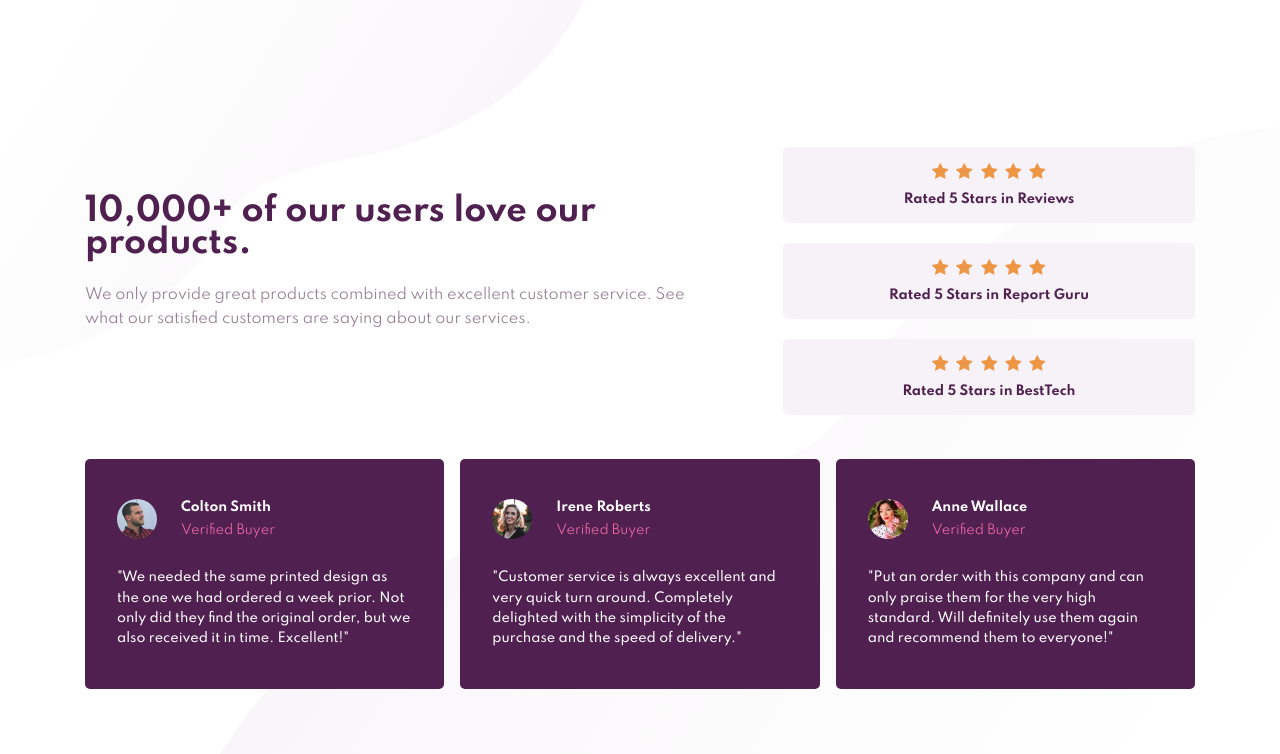
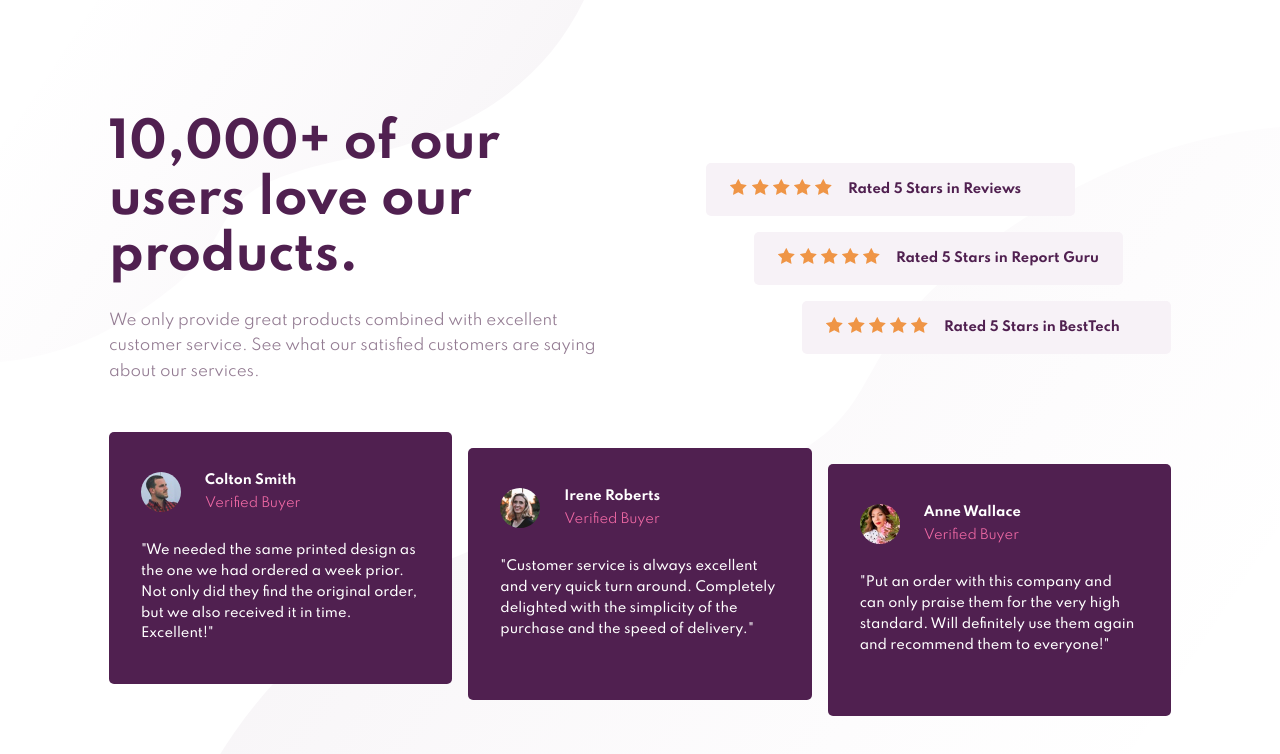
Before and after one commit to sheronimo/frontendmentor-socialproof, a plain HTML site: page index.html in a window 1280 px wide. Drawn offline with Linux system fonts and the light colour scheme.

Commit message:
tweak large screen look

```diff
--- a/index.html
+++ b/index.html
@@ -28,11 +28,8 @@
 	</head>
 	<body>
 		<main class="container">
-			<section class="proof">
 			<div class="marketing">
-					<h1 class="marketing-title">
-						10,000+ of our users love our products.
-					</h1>
+				<h1 class="marketing-title">10,000+ of our users love our products.</h1>
 				<p class="marketing-desc">
 					We only provide great products combined with excellent customer
 					service. See what our satisfied customers are saying about our
@@ -43,38 +40,37 @@
 			<ul class="ratings">
 				<li class="rating">
 					<div class="rating-stars">
-							<img src="./images/icon-star.svg" alt="Star" />
-							<img src="./images/icon-star.svg" alt="Star" />
-							<img src="./images/icon-star.svg" alt="Star" />
-							<img src="./images/icon-star.svg" alt="Star" />
-							<img src="./images/icon-star.svg" alt="Star" />
+						<img src="./images/icon-star.svg" alt="" />
+						<img src="./images/icon-star.svg" alt="" />
+						<img src="./images/icon-star.svg" alt="" />
+						<img src="./images/icon-star.svg" alt="" />
+						<img src="./images/icon-star.svg" alt="" />
 					</div>
 					<p class="rating-text">Rated 5 Stars in Reviews</p>
 				</li>
 				<li class="rating">
 					<div class="rating-stars">
-							<img src="./images/icon-star.svg" alt="Star" />
-							<img src="./images/icon-star.svg" alt="Star" />
-							<img src="./images/icon-star.svg" alt="Star" />
-							<img src="./images/icon-star.svg" alt="Star" />
-							<img src="./images/icon-star.svg" alt="Star" />
+						<img src="./images/icon-star.svg" alt="" />
+						<img src="./images/icon-star.svg" alt="" />
+						<img src="./images/icon-star.svg" alt="" />
+						<img src="./images/icon-star.svg" alt="" />
+						<img src="./images/icon-star.svg" alt="" />
 					</div>
 					<p class="rating-text">Rated 5 Stars in Report Guru</p>
 				</li>
 				<li class="rating">
 					<div class="rating-stars">
-							<img src="./images/icon-star.svg" alt="Star" />
-							<img src="./images/icon-star.svg" alt="Star" />
-							<img src="./images/icon-star.svg" alt="Star" />
-							<img src="./images/icon-star.svg" alt="Star" />
-							<img src="./images/icon-star.svg" alt="Star" />
+						<img src="./images/icon-star.svg" alt="" />
+						<img src="./images/icon-star.svg" alt="" />
+						<img src="./images/icon-star.svg" alt="" />
+						<img src="./images/icon-star.svg" alt="" />
+						<img src="./images/icon-star.svg" alt="" />
 					</div>
 					<p class="rating-text">Rated 5 Stars in BestTech</p>
 				</li>
 			</ul>
-			</section>
 
-			<section class="testimonials">
+			<div class="testimonials">
 				<div class="testimonial">
 					<header class="testimonial-header">
 						<img src="./images/image-colton.jpg" alt="Colton Smith" />
@@ -125,7 +121,7 @@
 						them to everyone!"
 					</p>
 				</div>
-			</section>
+			</div>
 		</main>
 
 		<!-- <footer class="attribution">
--- a/scss/_media.scss
+++ /dev/null
@@ -1,18 +0,0 @@
-@media (min-width: 768px) {
-	body {
-		background-image: url('../images/bg-pattern-top-desktop.svg'),
-			url('../images/bg-pattern-bottom-desktop.svg');
-	}
-
-	// Proof Section
-	.proof {
-		grid-template-columns: 3fr 2fr;
-		grid-gap: 5rem;
-		text-align: left;
-	}
-
-	// Testimonials Section
-	.testimonials {
-		grid-template-columns: repeat(3, 1fr);
-	}
-}
--- a/scss/main.scss
+++ b/scss/main.scss
@@ -12,15 +12,15 @@ ul {
 }
 
 body {
-	min-height: 100vh;
 	background-color: $clr-white;
-	background-image: url('../images/bg-pattern-top-mobile.svg'),
-		url('../images/bg-pattern-bottom-mobile.svg');
+	background-image: url('../images/bg-pattern-top-desktop.svg'),
+		url('../images/bg-pattern-bottom-desktop.svg');
 	background-repeat: no-repeat;
 	background-position: top left, bottom right;
 	font-family: $font-stack;
 	font-weight: $wght-body;
-	padding: 5rem 1.5rem;
+	// push all content to center
+	min-height: 100vh;
 	display: flex;
 	flex-direction: column;
 	align-items: center;
@@ -30,67 +30,68 @@ body {
 // Container
 .container {
 	max-width: $max-width;
+	padding: 0 1.5rem;
+	display: grid;
+	grid-template-columns: 1fr 1fr;
+	grid-gap: 3rem;
+	align-items: center;
 }
 
-// Proof Section
-.proof {
-	display: grid;
-	grid-template-columns: 1fr;
-	align-items: center;
-	justify-content: center;
-	text-align: center;
-
+// Marketing Text
 .marketing {
 	&-title {
 		color: $clr-primary;
 		font-weight: $wght-headings-big;
-			font-size: 2rem;
-			line-height: 1;
+		font-size: 3rem;
 	}
 
 	&-desc {
 		color: $clr-neutral-darker;
 		margin-top: 1.5rem;
-			font-size: 0.9rem;
+		font-size: 0.9375rem;
 		line-height: 1.7;
 	}
 }
 
+// Ratings
 .ratings {
-		width: 100%;
-		display: grid;
-		grid-template-columns: 1fr;
-		grid-gap: 1.25rem;
-		margin-top: 2.25rem;
+	justify-self: flex-end;
+
+	display: flex;
+	flex-direction: column;
 
 	.rating {
 		background-color: $clr-neutral-lighter;
 		border-radius: 5px;
-			padding: 1rem;
+		padding: 1rem 1.5rem;
+		margin-top: 1rem;
+
 		display: flex;
-			flex-direction: column;
 		align-items: center;
-			justify-content: center;
-
-			&-stars img {
-				margin: 0 0.1rem;
-			}
+		justify-content: flex-start;
+		gap: 1rem;
 
 		&-text {
 			color: $clr-primary;
 			font-weight: $wght-headings-big;
-				font-size: 0.8rem;
-				margin-top: 0.5rem;
+			font-size: 0.8125rem;
 		}
+
+		&:first-child {
+			transform: translateX(-6rem);
+		}
+
+		&:nth-child(2) {
+			transform: translateX(-3rem);
 		}
 	}
 }
 
 // Testimonials Section
 .testimonials {
-	margin-top: 2.75rem;
+	grid-column: 1 / -1;
 	display: grid;
-	grid-template-columns: 1fr;
+	grid-template-columns: repeat(3, 1fr);
 	grid-gap: 1rem;
 
 	.testimonial {
@@ -98,6 +99,7 @@ body {
 		color: $clr-white;
 		border-radius: 5px;
 		padding: 2.5rem 2rem;
+		font-size: 0.8125rem;
 
 		&-header {
 			display: flex;
@@ -113,12 +115,10 @@ body {
 
 		&-name {
 			font-weight: $wght-headings-big;
-			font-size: 0.8rem;
 		}
 
 		&-status {
 			color: $clr-secondary;
-			font-size: 0.8rem;
 			margin-top: 0.5rem;
 		}
 
@@ -126,9 +126,14 @@ body {
 			font-weight: $wght-headings-small;
 			margin-top: 1.75rem;
 			line-height: 1.6;
-			font-size: 0.8rem;
+		}
+
+		&:nth-child(2) {
+			transform: translateY(1rem);
+		}
+
+		&:last-child {
+			transform: translateY(2rem);
 		}
 	}
 }
-
-@import 'media';
```
Also changed, not shown: css/main.css, 1 other file. Lines whose indentation alone changed are shown as unchanged.
